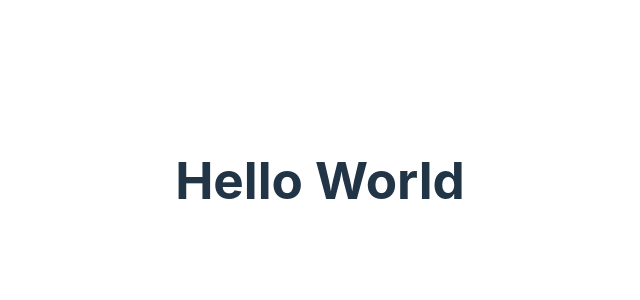
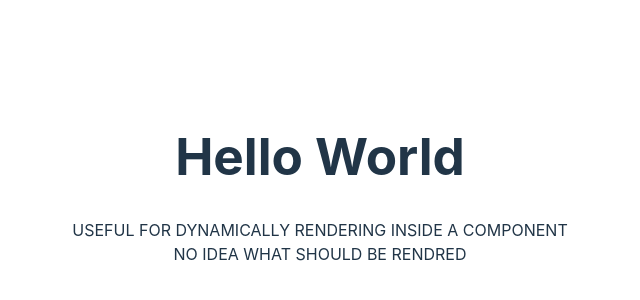
Before and after one commit to Niranjan-GopaL/Small-Projects, a React (Vite) app in the folder mastering_more_react/: page / in a window 1280 px wide. Shown: the part 220-520 px from the top of the page, without its empty margins (320-960 px from the left). Built offline with nearby package versions, Linux system fonts and the light colour scheme.

Commit message:
Added the example of Use case

```diff
--- a/mastering_more_react/src/App.jsx
+++ b/mastering_more_react/src/App.jsx
@@ -11,7 +11,9 @@ function App() {
         <UseCase>
 
             <div>
+                USEFUL FOR DYNAMICALLY RENDERING INSIDE A COMPONENT
                 <div>
+                    NO IDEA WHAT SHOULD BE RENDRED
                 </div>
             </div>
 
```
